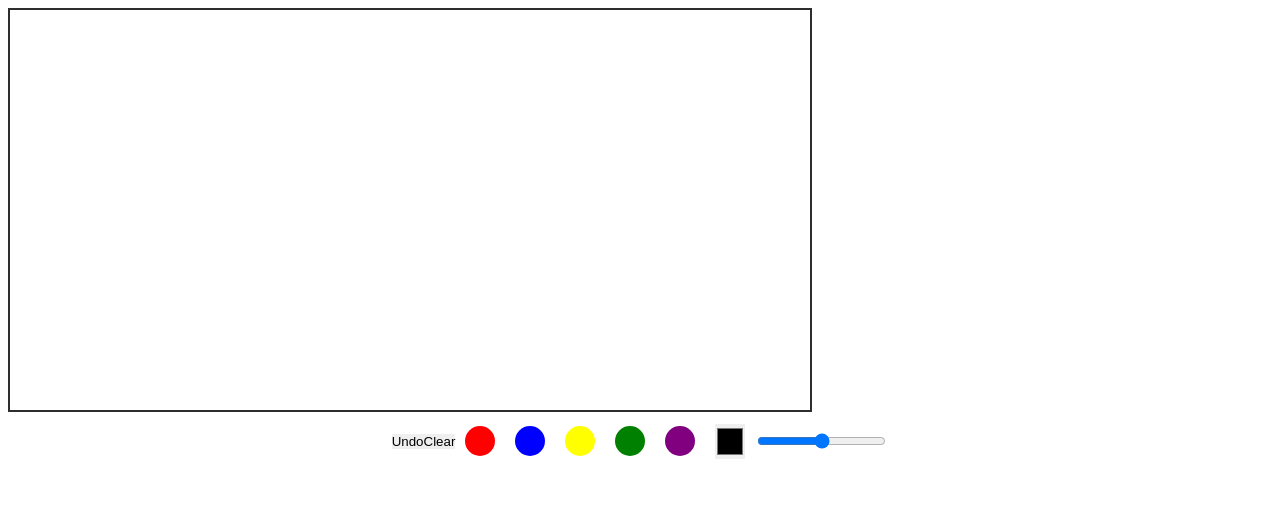
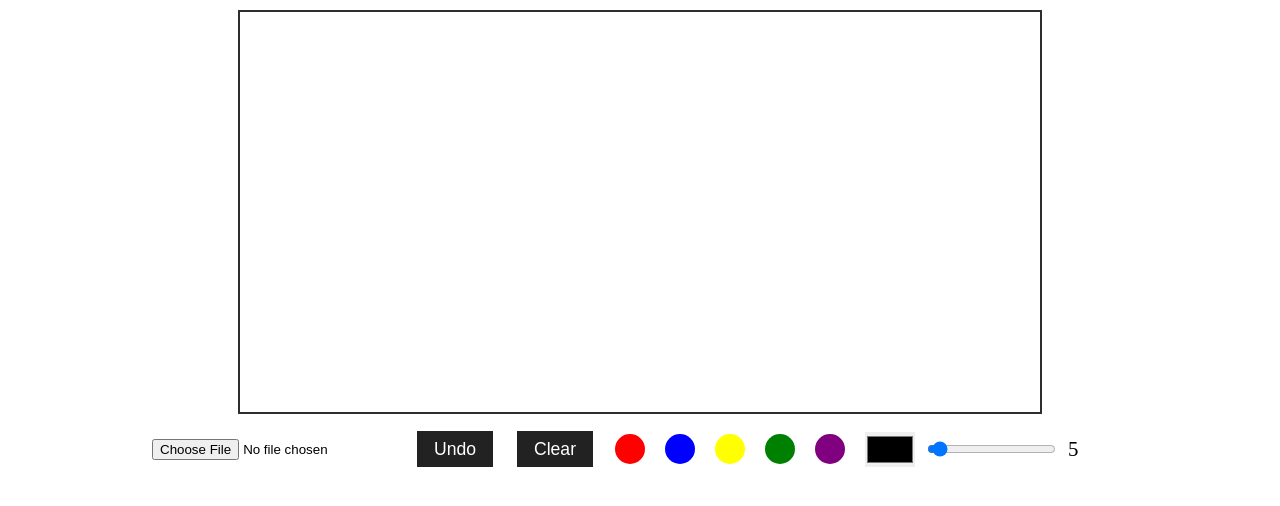
Before and after one commit to sakuya55688/quicksketch, a React (Create React App) app: page / in a window 1280 px wide. Shown: the top 506 px of the page. Built offline with nearby package versions, Linux system fonts and the light colour scheme.

Commit message:
add image loader and clear function

```diff
--- a/src/Canvas.css
+++ b/src/Canvas.css
@@ -1,18 +1,36 @@
+body {
+  touch-action: none;
+}
 #canvas {
+  display: block;
   border: 2px rgb(46, 46, 46) solid;
+  margin: 10px auto;
   touch-action: none; /* disable drag */
 }
 #canvas:hover {
   cursor: crosshair;
 }
 
-.function-blocks {
+
+
+.tool-blocks {
   height: 50px;
   display: flex;
   justify-content: center;
   flex-direction: row;
   align-items: center;
 }
+.tool-btn {
+  height: 40px;
+  width: 80px;
+  color: #fff;
+  background-color: #222;
+  border: 2px #fff solid;
+  margin: 0 10px;
+  padding: 3px 5px;
+  font-size: 1.1rem;
+}
+
 .color-blocks {
 
   display: flex;
@@ -25,10 +43,22 @@
 
   margin: 0 10px;
 }
+.color-block .color-selected {
+  border-color: rgba(0, 0, 0, 0.5);
+}
 
 .color-picker {
-  width: 30px;
+  min-width: 30px;
   height: 35px;
-  border: 0;
+
   margin: 0 10px;
 }
+.current-width {
+  width: 50px;
+  height: 30px;
+  text-align: left;
+
+  font-size: 1.3rem;
+  padding-top: 5px;
+  margin: 0 10px;
+}
--- a/src/Canvas.js
+++ b/src/Canvas.js
@@ -1,13 +1,16 @@
 import "./Canvas.css";
 import { useState, useEffect, useRef } from "react";
+
 
 const Canvas = () => {
 
     const commonColors = ["red","blue","yellow","green","purple"];
 
     const [isDrawing, setIsDrawing] = useState(false);
-    const [lineWidth, setLineWidth] = useState(1.7);
+    const [lineWidth, setLineWidth] = useState(5);
     const [lineColor, setLineColor] = useState("black");
+
+    const [pressure, setPressure] = useState(0);
 
     const canvasRef = useRef(null);
     const ctxRef = useRef(null);
@@ -22,52 +25,62 @@ const Canvas = () => {
         const ctx = canvas.getContext('2d');
 
         ctx.lineCap = "round";
+        ctx.lineJoin = "round";
+        ctx.fillStyle = "white";
+        ctx.fillRect(0, 0, canvas.width, canvas.height);
         ctxRef.current = ctx;
 
     }, []);
 
 
-
-    const startDrawing = ({nativeEvent, pressure}) => {
+    const startDrawing = ({nativeEvent, pressure, pointerType}) => {
         setIsDrawing(true);
         const {offsetX , offsetY} = nativeEvent;
-        /* Draw the Dot Possible */
-        ctxRef.current.lineWidth = lineWidth * pressure * 4.5;
+
+        ctxRef.current.lineWidth = lineWidth * pressure * 2;
         ctxRef.current.strokeStyle = lineColor;
 
-        ctxRef.current.lineTo(offsetX , offsetY);
-        ctxRef.current.stroke();
-        draw({nativeEvent});
+        /* Draw the Dot at pen down */
 
-        //console.log(pressure * 8)
+        //ctxRef.current.moveTo(offsetX , offsetY);
+        //ctxRef.current.stroke();
+        draw({nativeEvent, pressure, pointerType});
+
 
     }
     const finishDrawing = (e) => {
         setIsDrawing(false);
         ctxRef.current.beginPath();
     }
-    function changeCursor(){
-        canvasRef.current.style.cursor = "crosshair";
-    }
-    const draw = ({nativeEvent,pressure}) => {
+
+    const draw = ({nativeEvent, pressure, pointerType}) => {
 
         if(!isDrawing) return;
 
         const {offsetX, offsetY} = nativeEvent;
-        ctxRef.current.lineWidth = lineWidth * pressure * 5;
+        //detect pressure when you draw
+        ctxRef.current.lineWidth = lineWidth * pressure * 2 ;
 
         ctxRef.current.lineTo(offsetX, offsetY);
         ctxRef.current.stroke();
 
+        //make it smoother
         ctxRef.current.beginPath();
-        ctxRef.current.lineTo(offsetX, offsetY);
+        ctxRef.current.moveTo(offsetX, offsetY);
 
-        console.log(lineColor);
+
+
     }
 
+    function clearCanvas(){
+        ctxRef.current.fillStyle = "white";
+        ctxRef.current.clearRect(0, 0, canvasRef.current.width, canvasRef.current.height);
+        ctxRef.current.fillRect(0, 0, canvasRef.current.width, canvasRef.current.height);
+    }
 
-    function changeColor(value){
-        let newColor = "" + value;
+    function changeColor(id){
+
+        let newColor = "" + id;
         setLineColor(newColor);
 
     }
@@ -75,18 +88,39 @@ const Canvas = () => {
         setLineWidth(newWidth);
     }
 
+    function uploadImage(e){
+        let reader = new FileReader();
+        reader.onload = (event) => {
+            //open menu to select image
+            let img = new Image();
+            img.onload = () => {
+                //clear canvas before drawing new one
+                clearCanvas();
+
+                //draw according to rasio
+                ctxRef.current.drawImage(img,0,0,
+                    canvasRef.current.height * img.width / img.height,
+                    canvasRef.current.height);
+            }
+            img.src = event.target.result;
+        }
+        reader.readAsDataURL(e.target.files[0]);
+    }
+
+
     return (
         <>
             <canvas id="canvas"
-                onPointerDown={(e) => startDrawing(e)}
+                onPointerDown={startDrawing}
                 onPointerUp={finishDrawing}
                 onPointerMove={draw}
                 ref={canvasRef}
             ></canvas>
 
-            <div className="function-blocks">
-                <button className="undo-btn">Undo</button>
-                <button className="clear-btn">Clear</button>
+            <div className="tool-blocks">
+                <input type="file" className="upload" onChange={(e)=> uploadImage(e)}/>
+                <button id="undo" className="tool-btn">Undo</button>
+                <button id="clear" className="tool-btn" onClick={clearCanvas}>Clear</button>
                 <div className="color-blocks">
                     {
                     commonColors.map((color)=>(
@@ -98,8 +132,14 @@ const Canvas = () => {
                     }
                 </div>
                 <input type="color" onInput={(e) => changeColor(e.target.value)} className="color-picker" />
-                <input type="range" onInput={(e) => changeLineWidth(e.target.value)} className="line-width" />
+
+                <input type="range" onInput={(e) => changeLineWidth(e.target.value)} className="width-bar"
+                    min={1} max={100} step={0.5} value={lineWidth}
+                />
+                <output className="current-width">{lineWidth}</output>
+
             </div>
+
         </>
      );
 }
```
